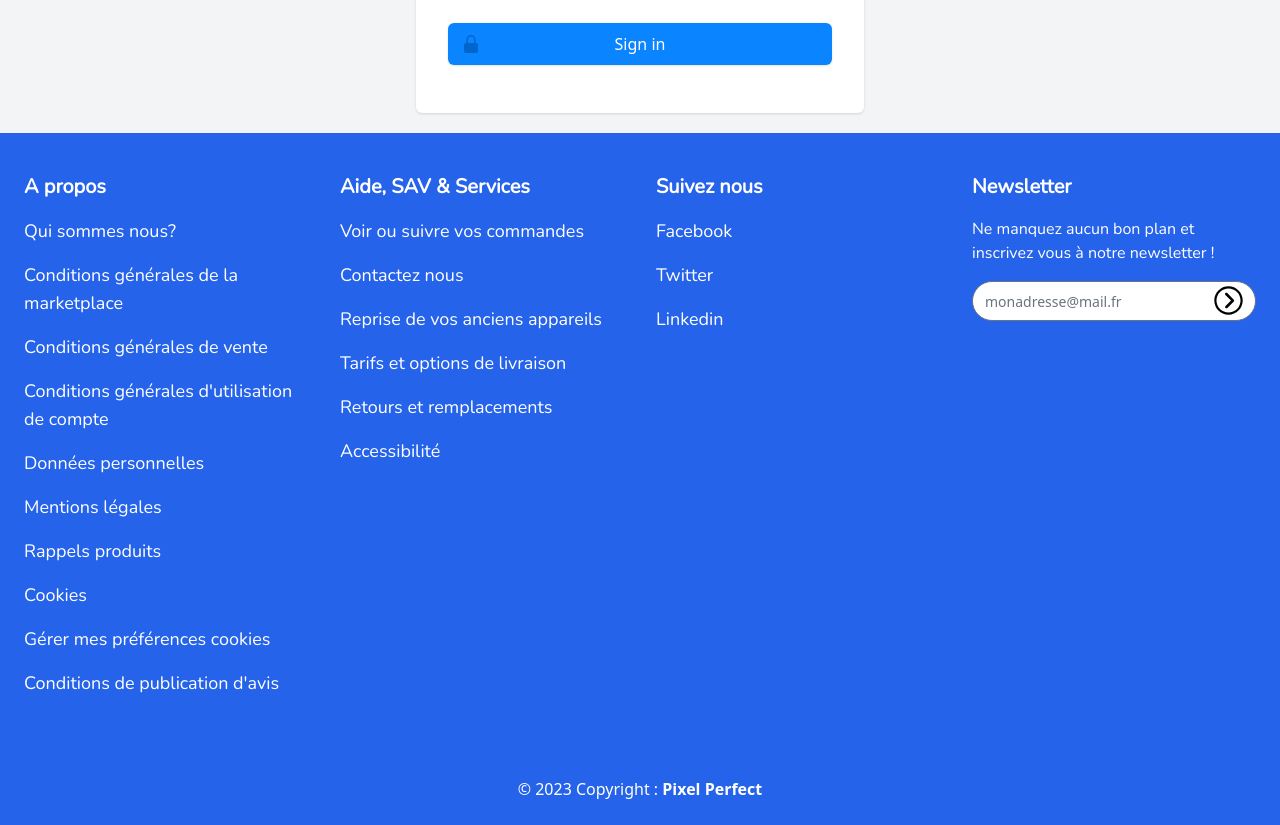
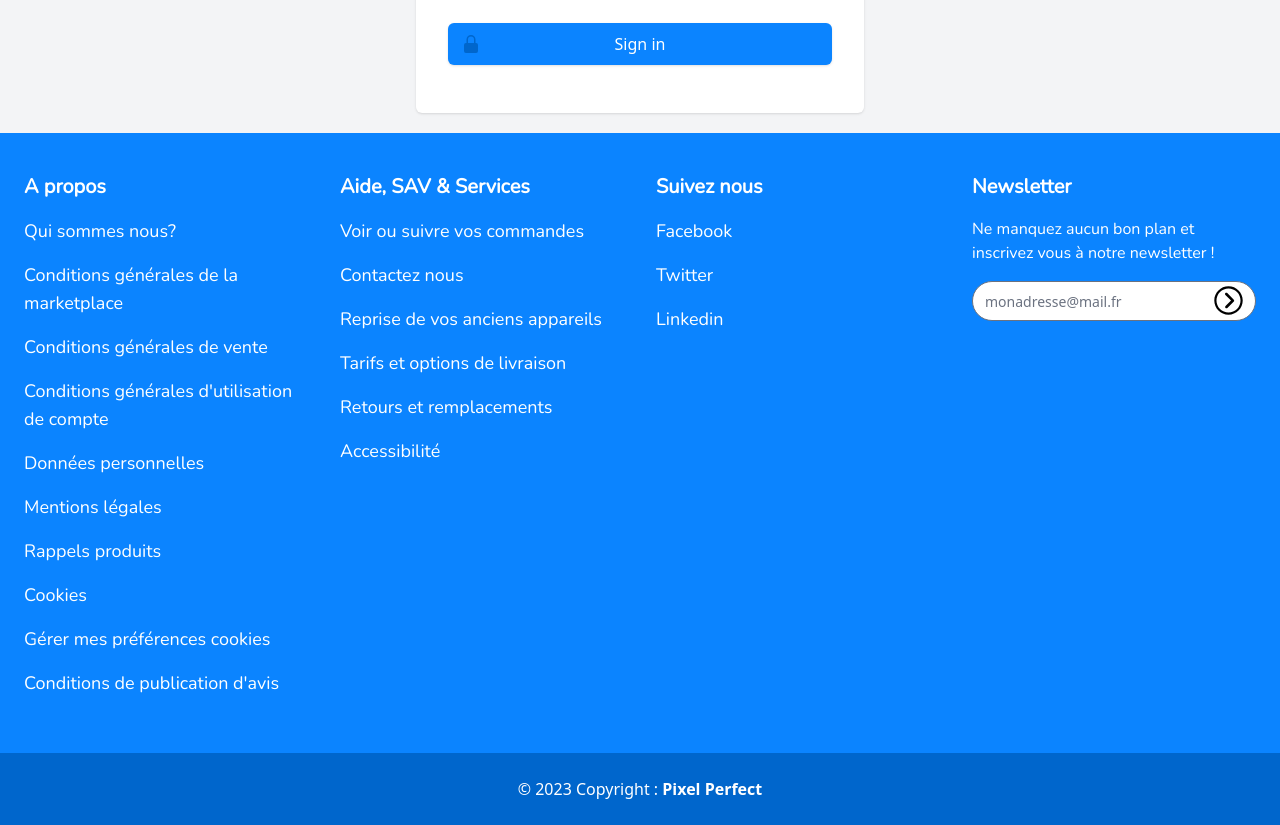
Before and after one commit to Kathleen-Vierstraete/pixel-perfect-team-frontend, a React (Vite) app: page /login in a window 1280 px wide. Shown: the part 442-1267 px from the top of the page. Built offline with nearby package versions, Linux system fonts and the light colour scheme.

Commit message:
feat: add className primary color

```diff
--- a/src/app/components/layouts/Footer/Footer.jsx
+++ b/src/app/components/layouts/Footer/Footer.jsx
@@ -12,7 +12,7 @@ const Footer = () => {
 
 return (
 
-  <footer className="bg-blue-600 text-center text-white lg:text-left mt-5">
+  <footer className="bg-primary text-center text-white lg:text-left mt-5">
     <div className="mx-6 py-10 text-center md:text-left ">
       <div className="grid-1 grid gap-8 md:grid-cols-2 lg:grid-cols-4">
         <div className="">
@@ -49,7 +49,7 @@ return (
       </div>
     </div>
 
-      <div className="bg-blue-600 p-6 text-center">
+      <div className="bg-primary-dark p-6 text-center">
         <span>© 2023 Copyright : </span>
             <a className="font-semibold text-white" href="#">
               Pixel Perfect
```
